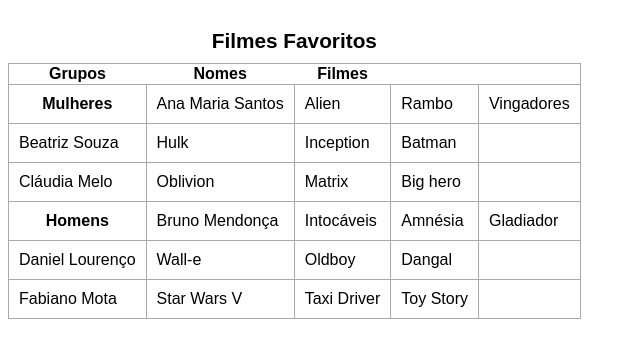
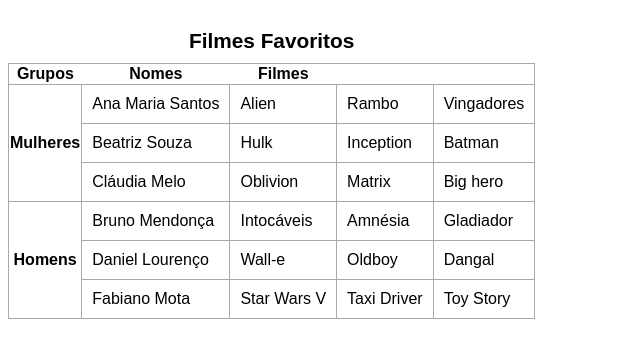
Before and after one commit to MatheusRosner/html-css, a plain HTML site: page exercicios/ex023-tabelas/tabela004.html in a window 1280 px wide. Shown: the part 61-418 px from the top of the page, without its empty margins (0-640 px from the left). Drawn offline with Linux system fonts and the light colour scheme.

Commit message:
tabela 004 completa

```diff
--- a/exercicios/ex023-tabelas/tabela004.html
+++ b/exercicios/ex023-tabelas/tabela004.html
@@ -43,7 +43,7 @@
         </thead>
         <tbody>
             <tr>
-                <th>Mulheres</th>
+                <th rowspan="3">Mulheres</th>
                 <td>Ana Maria Santos</td>
                 <td>Alien</td>
                 <td>Rambo</td>
@@ -63,7 +63,7 @@
             </tr>
 
             <tr>
-                <th>Homens</th>
+                <th rowspan="3">Homens</th>
                 <td>Bruno Mendonça</td>
                 <td>Intocáveis</td>
                 <td>Amnésia</td>
```
